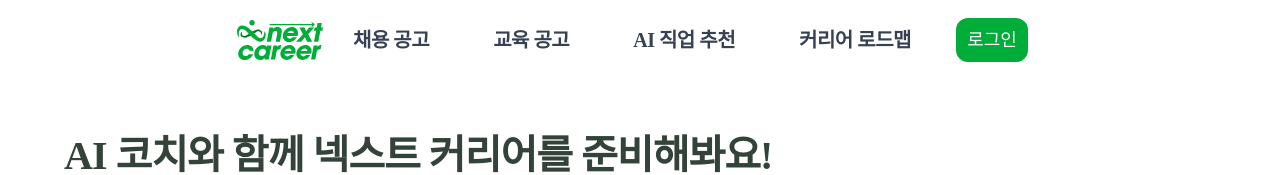
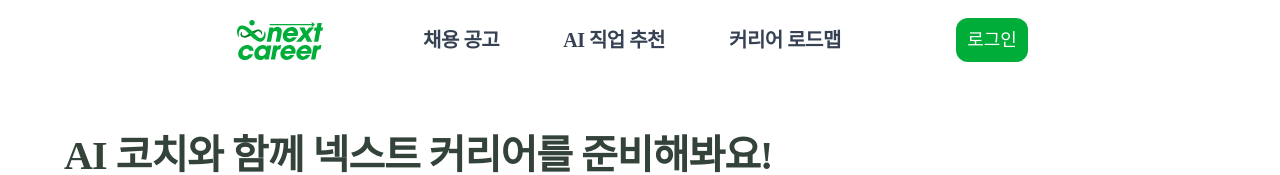
Before and after one commit to seyun31/2025_SEASONTHON_TEAM_42_FE, a Next.js app: page / in a window 1280 px wide. Shown: the top 175 px of the page. Built offline with nearby package versions, Linux system fonts and the light colour scheme; no server answers; a web font is replaced by a local one.

Commit message:
fix : header 및 main 페이지에서 교육공고 페이지 제거

```diff
--- a/src/app/main/page.tsx
+++ b/src/app/main/page.tsx
@@ -14,7 +14,7 @@ export default function Main() {
 
       <JobRecommendationsSection />
 
-      <EducationRecommendationsSection />
+      {/* <EducationRecommendationsSection /> */}
     </main>
   );
 }
--- a/src/components/layout/Header.tsx
+++ b/src/components/layout/Header.tsx
@@ -80,7 +80,7 @@ export default function Header() {
           >
             채용 공고
           </div>
-          <div
+          {/* <div
             onClick={() => router.push('/education-programs')}
             className={`cursor-pointer transition-colors duration-200 px-4 py-2 text-center text-title-small font-medium ${
               isActive('/education-programs')
@@ -89,7 +89,7 @@ export default function Header() {
             }`}
           >
             교육 공고
-          </div>
+          </div> */}
           <div
             onClick={() => router.push('/ai-chat?chapter=job')}
             className={`cursor-pointer transition-colors duration-200 px-4 py-2 text-center text-title-small font-medium ${
```
